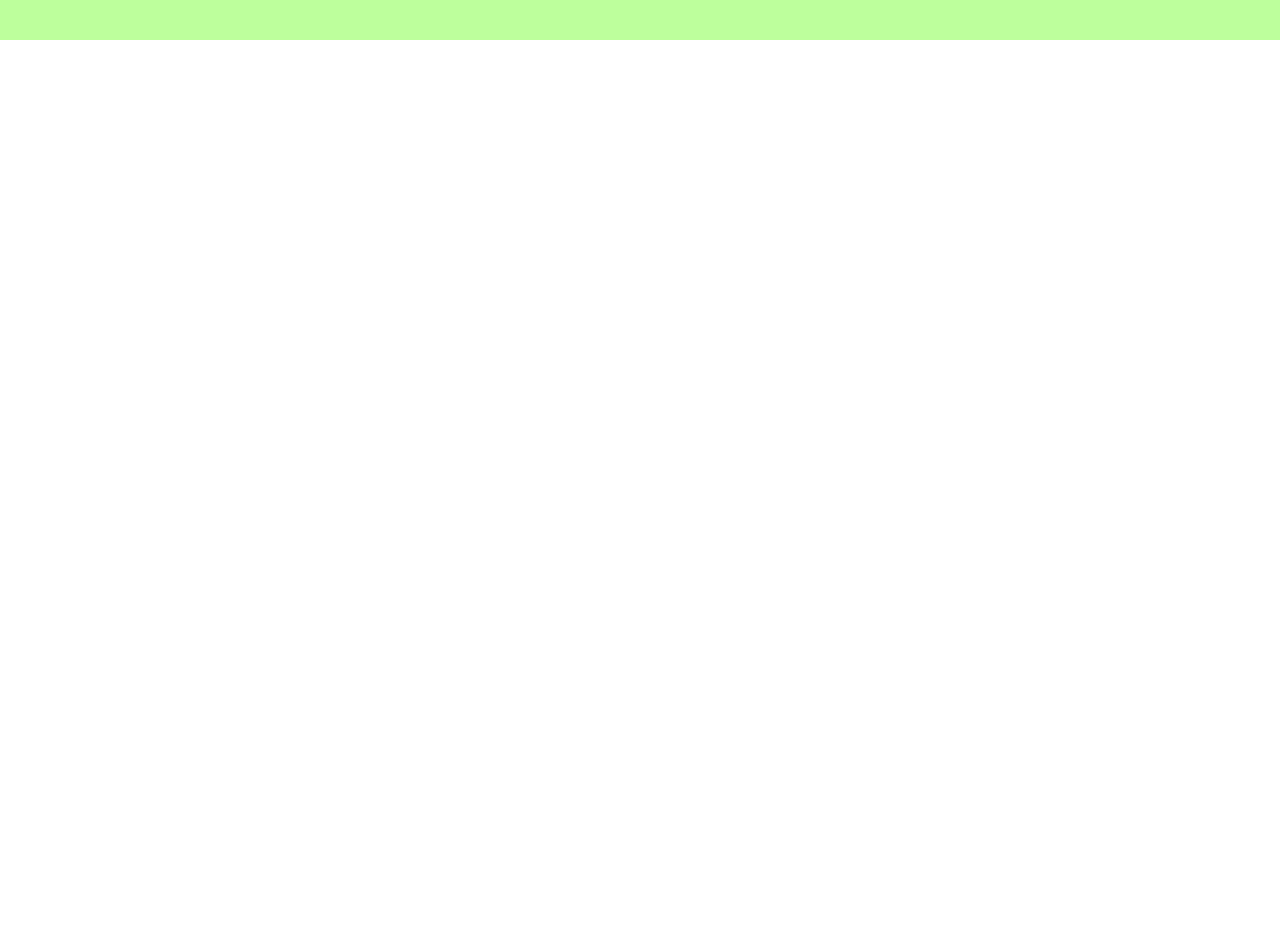
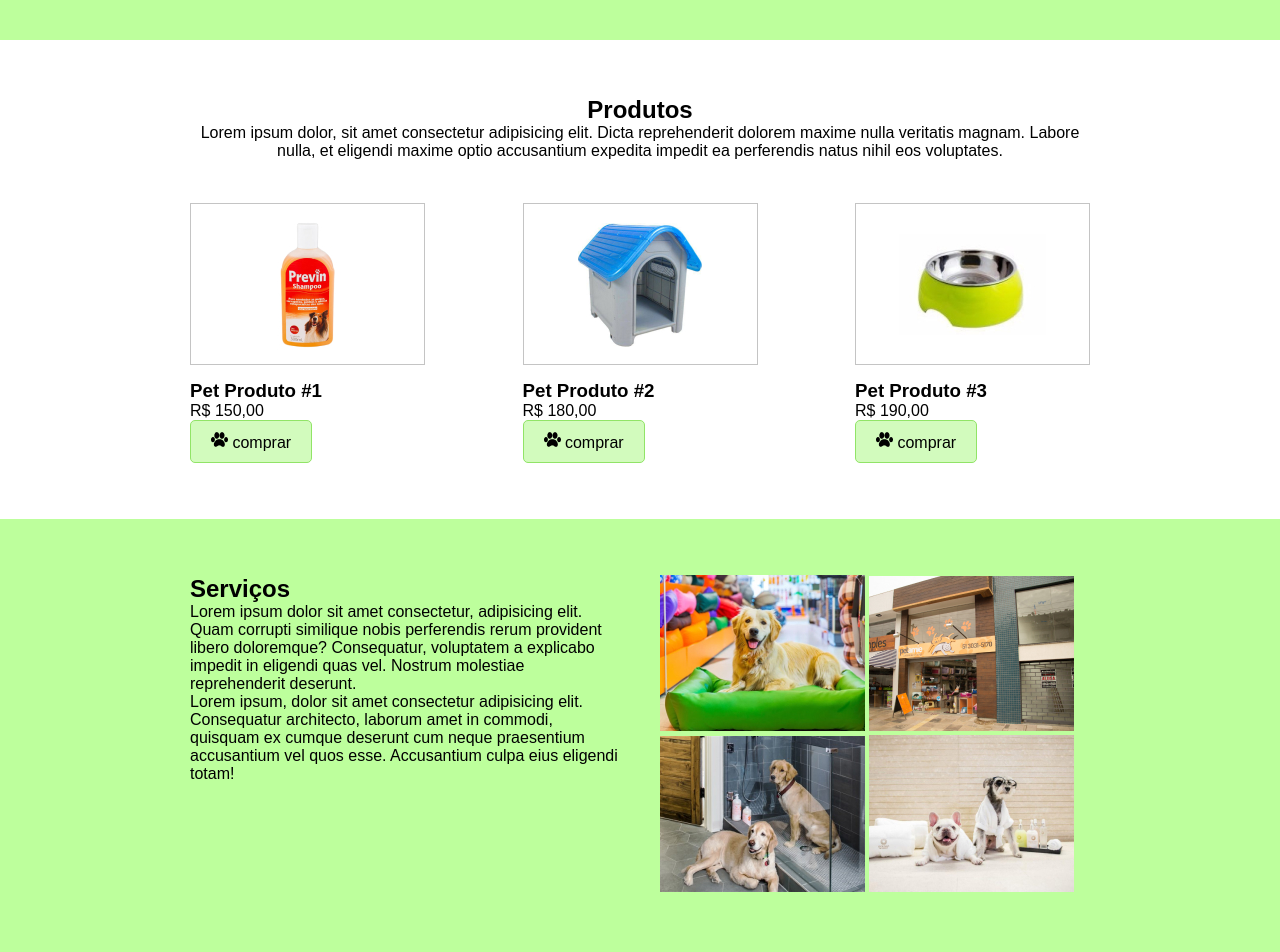
Before and after one commit to ygortop0/PWi, a plain HTML site: page index.html in a window 1280 px wide. Shown: the part 500-1452 px from the top of the page. Before the commit the page ends 800 px from the top, so only its background shows below. Drawn offline with Linux system fonts and the light colour scheme.

Commit message:
atulização produtos e serviços

```diff
--- a/css/index.css
+++ b/css/index.css
@@ -46,6 +46,9 @@ nav a:hover{
     margin-right: 0;
 }
 
+#produto .flex-container{
+    margin-top: 43px;
+}
 /* grupos de elementos estilizados (.classes)*/
 
 .fundo-verde{
@@ -66,3 +69,36 @@ nav a:hover{
     display:flex;
     justify-content: space-between;
 }
+
+.texto-centralizado{
+    text-align: center;
+}
+
+.produto{
+    width: 235px;
+}
+
+.produto figure{
+    border: 1px solid #c4c4c4;
+    background-color: #fff;
+    margin: 0 0 15px 0;
+    padding: 0;
+    text-align: center;
+    height: 160px;
+    line-height: 160px;
+}
+
+.produto figure img{
+    vertical-align: middle;
+}
+
+.btn-pata{
+    border: 1px solid #91e467;
+    background-color: #d2fbbd;
+    display: inline-block;
+    padding: 10px 20px;
+    text-decoration: none;
+    color: #000;
+    border-radius: 5px;
+    cursor: pointer;
+}
--- a/index.html
+++ b/index.html
@@ -39,6 +39,65 @@
             </div>
         </div>
     </section>
+
+    <section id="produto">
+        <div class="container">
+            <h2 class="texto-centralizado">Produtos</h2>
+            <p class="texto-centralizado">Lorem ipsum dolor, sit amet consectetur adipisicing elit. Dicta reprehenderit dolorem maxime nulla
+                veritatis magnam. Labore nulla, et eligendi maxime optio accusantium expedita impedit ea perferendis
+                natus nihil eos voluptates.</p>
+
+            <div class="flex-container">
+                <div class="produto">
+                    <figure><img src="img/produto-1.jpg" alt="produto pet 1"></figure>
+                    <h3>Pet Produto #1</h3>
+                    <p>R$ 150,00</p>
+                    <a href="#" class="btn-pata">
+                        <img src="img/patinha-preta.png" alt="Patinha preta">
+                        comprar
+                    </a>
+                </div>
+                <div class="produto">
+                    <figure><img src="img/produto-2.jpg" alt="produto pet 2"></figure>
+                    <h3>Pet Produto #2</h3>
+                    <p>R$ 180,00</p>
+                    <a href="#" class="btn-pata">
+                        <img src="img/patinha-preta.png" alt="Patinha preta">
+                        comprar
+                    </a>
+                </div>
+                <div class="produto">
+                    <figure><img src="img/produto-3.jpg" alt="produto pet 3"></figure>
+                    <h3>Pet Produto #3</h3>
+                    <p>R$ 190,00</p>
+                    <a href="#" class="btn-pata">
+                        <img src="img/patinha-preta.png" alt="Patinha preta">
+                        comprar
+                    </a>
+                </div>
+            </div>
+        </div>
+    </section>
+
+    <section class="fundo-verde">
+        <div class="container flex-container">
+            <div class="col">
+                <h2>Serviços</h2>
+                <p>Lorem ipsum dolor sit amet consectetur, adipisicing elit. Quam corrupti similique nobis perferendis
+                    rerum provident libero doloremque? Consequatur, voluptatem a explicabo impedit in eligendi quas vel.
+                    Nostrum molestiae reprehenderit deserunt.</p>
+                <p>Lorem ipsum, dolor sit amet consectetur adipisicing elit. Consequatur architecto, laborum amet in
+                    commodi, quisquam ex cumque deserunt cum neque praesentium accusantium vel quos esse. Accusantium
+                    culpa eius eligendi totam!</p>
+            </div>
+            <div class="col">
+                <img src="img/img-galeria-1.jpg" alt="img-galeria-1">
+                <img src="img/img-galeria-2.jpg" alt="img-galeria-2">
+                <img src="img/img-galeria-3.jpg" alt="img-galeria-3">
+                <img src="img/img-galeria-4.jpg" alt="img-galeria-4">
+            </div>
+        </div>
+    </section>
 </body>
 
 </html>
```
